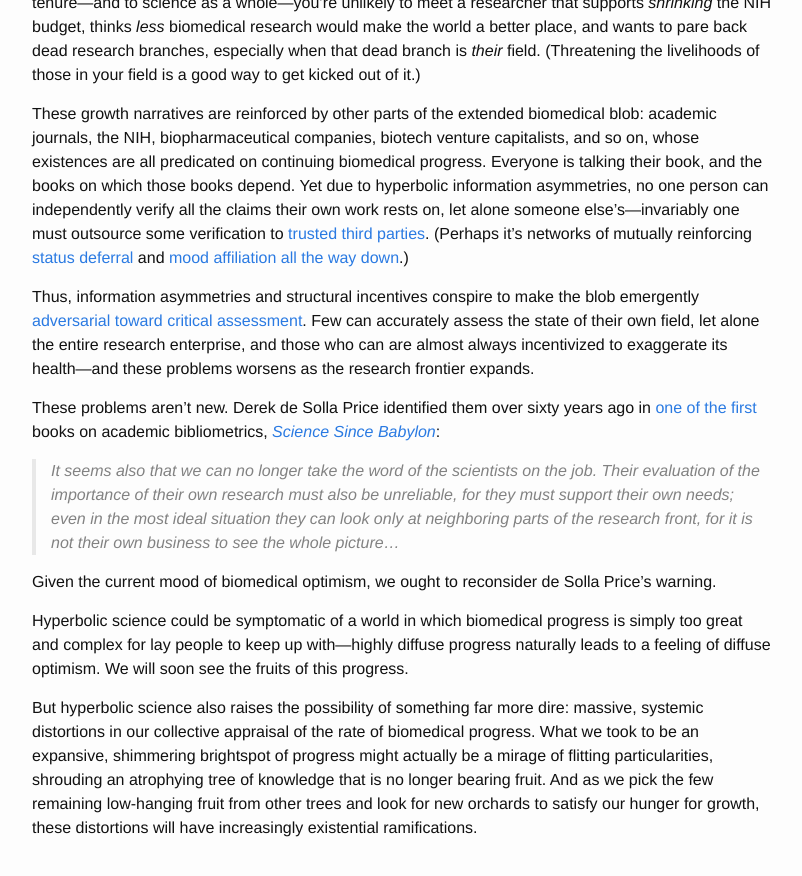
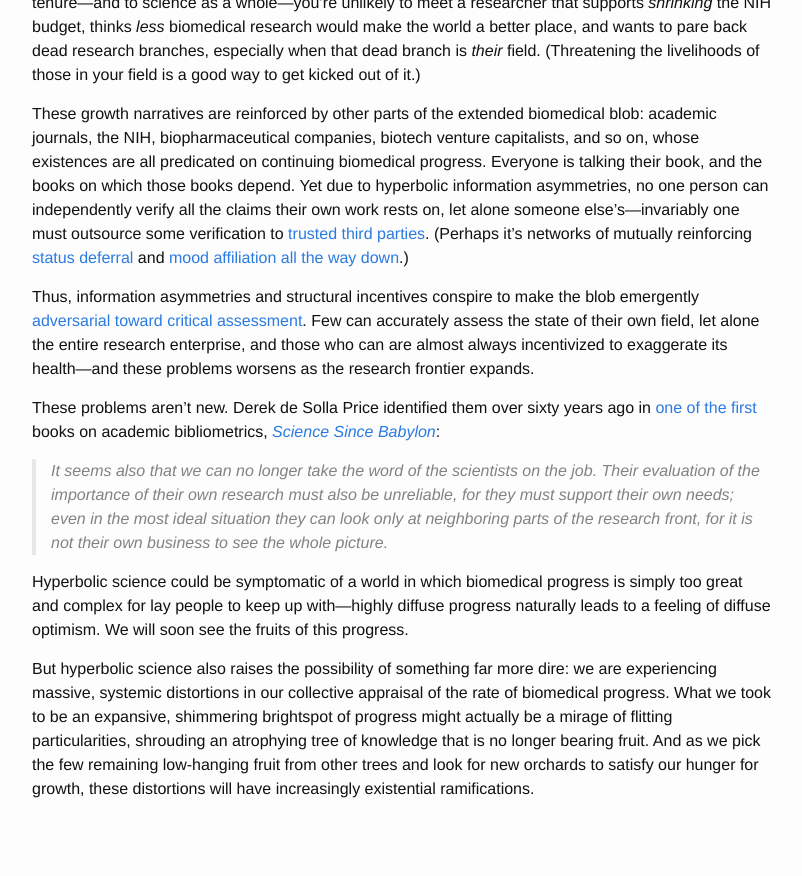
Before and after one commit to markovbio/markovbio.github.io, a Jekyll site: the page built from _posts/2022-08-25-hyperbolic-science.md, in a window 1280 px wide and 900 px high, scrolled down 1623 px. Shown: the top 876 px of the window, without its empty margins (238-1040 px from the left). Built offline with Jekyll 4.4.1, drawn with Linux system fonts in a browser that asks for light colours; some of the changed text lies outside the part shown.

Commit message:
Update 2022-08-25-hyperbolic-science.md

```diff
--- a/_posts/2022-08-25-hyperbolic-science.md
+++ b/_posts/2022-08-25-hyperbolic-science.md
@@ -41,10 +41,8 @@
 
 These problems aren’t new. Derek de Solla Price identified them over sixty years ago in [one of the first](https://en.wikipedia.org/wiki/Trait%C3%A9_de_Documentation) books on academic bibliometrics, _[Science Since Babylon](http://derekdesollaprice.org/wp-content/uploads/2015/10/Science-Since-Babylon-opt.pdf)_:
 
-> It seems also that we can no longer take the word of the scientists on the job. Their evaluation of the importance of their own research must also be unreliable, for they must support their own needs; even in the most ideal situation they can look only at neighboring parts of the research front, for it is not their own business to see the whole picture...
-
-Given the current mood of biomedical optimism, we ought to reconsider de Solla Price's warning.
+> It seems also that we can no longer take the word of the scientists on the job. Their evaluation of the importance of their own research must also be unreliable, for they must support their own needs; even in the most ideal situation they can look only at neighboring parts of the research front, for it is not their own business to see the whole picture.
 
 Hyperbolic science could be symptomatic of a world in which biomedical progress is simply too great and complex for lay people to keep up with—highly diffuse progress naturally leads to a feeling of diffuse optimism. We will soon see the fruits of this progress.
 
-But hyperbolic science also raises the possibility of something far more dire: massive, systemic distortions in our collective appraisal of the rate of biomedical progress. What we took to be an expansive, shimmering brightspot of progress might actually be a mirage of flitting particularities, shrouding an atrophying tree of knowledge that is no longer bearing fruit. And as we pick the few remaining low-hanging fruit from other trees and look for new orchards to satisfy our hunger for growth, these distortions will have increasingly existential ramifications.
+But hyperbolic science also raises the possibility of something far more dire: we are experiencing massive, systemic distortions in our collective appraisal of the rate of biomedical progress. What we took to be an expansive, shimmering brightspot of progress might actually be a mirage of flitting particularities, shrouding an atrophying tree of knowledge that is no longer bearing fruit. And as we pick the few remaining low-hanging fruit from other trees and look for new orchards to satisfy our hunger for growth, these distortions will have increasingly existential ramifications.
```
Also changed, not shown: other parts of _posts/2022-08-25-hyperbolic-science.md (+1 -1 lines).
